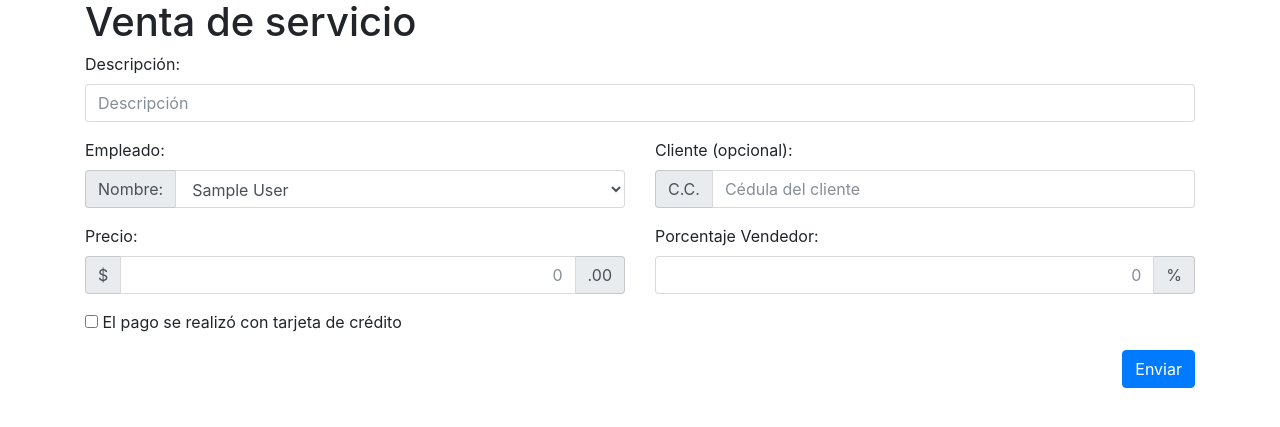
After one commit to marbrb/kenosis, a Django app: template sales/templates/sales/create_service_sale.html in a window 1280 px wide. The commit adds this page. Shown: the top 427 px of the page. Run offline with Django 3.2, Linux system fonts and the light colour scheme; the template is opened without the code that fills it: values that come from a table or form of the project are taken from there, others are empty; tables that the repository leaves empty hold one stand-in row (values such as "Sample post"); some libraries are stand-ins or nearby versions.

Commit message:
Service sales and product sales are two different things now.

```diff
--- /dev/null
+++ b/sales/static/js/service.js
@@ -0,0 +1,103 @@
+$(document).ready(function() {
+
+    elements = {
+        'price':            $('#price'),
+        'comission':        $('#comission'),
+        'descripcion':      $('#descripcion'),
+        'pay_with_card':    $('#pay_with_card'),
+        'cedula_cliente':   $('#cedula_cliente'),
+        'cedula_vendedor':  $('#cedula_vendedor')
+    }
+
+    buttons = {
+        'enviar':           $('#enviar')
+    }
+
+    forms = {
+        'register':     $('#register'),
+    }
+
+    initialize(elements)
+
+    forms['register'].on('submit', function(e) {
+
+        buttons['enviar'].attr('disabled', true)
+
+        var price           =   to_int(elements['price']),
+            is_card         =   elements['pay_with_card'].prop('checked'),
+            comission       =   to_int(elements['comission']),
+            description     =   trimText(elements['descripcion']),
+            owner_document  =   trimText(elements['cedula_vendedor']),
+            client_document =   trimText(elements['cedula_cliente'])
+
+        if(!description) {
+
+            alert('Tienes que ingresar una descripción')
+            elements['descripcion'].val('')
+            buttons['enviar'].attr('disabled', false)
+
+        } else if(!price) {
+
+            alert('El precio tiene que ser mayor a cero.')
+            elements['price'].val('')
+            elements['price'].focus()
+            buttons['enviar'].attr('disabled', false)
+
+        } else if(comission !== 0 && !comission) {
+
+            alert('El porcentaje del vendedor tiene que ser un número.')
+            elements['comission'].val('')
+            elements['comission'].focus()
+            buttons['enviar'].attr('disabled', false)
+
+        }else {
+
+            $.post('venta/servicio', {
+                el_name: description,
+                is_card: is_card,
+                value:  price,
+                owner_document: owner_document,
+                client_document: client_document,
+                percent: comission,
+            }, function(data) {
+
+                if(data.ok) {
+                    alert('El ingreso se registro correctamente.')
+                    initialize(elements)
+
+                } else {
+                    alert(data.msg)
+                }
+
+                buttons['enviar'].attr('disabled', false)
+
+            })
+
+        }
+        e.preventDefault()
+    })
+
+
+})
+
+function to_int($element) {
+    var value = $element.val()
+    value = value == '' ? 0 : parseInt(value)
+    if (value < 0) return NaN
+    return value
+}
+
+function trimText($element) {
+    return $.trim($element.val())
+}
+
+function initialize(elements) {
+
+    elements['price'].val('')
+    elements['comission'].val('')
+    elements['descripcion'].val('')
+    elements['cedula_cliente'].val('')
+
+    elements['pay_with_card'].prop('checked', false)
+
+}
--- /dev/null
+++ b/sales/templates/sales/create_service_sale.html
@@ -0,0 +1,96 @@
+<!DOCTYPE html>
+<html lang="es">
+<head>
+    <meta charset="utf-8">
+    <meta name="viewport" content="width=device-width, initial-scale=1, shrink-to-fit=no">
+    <title>Ingresar registro</title>
+    <link rel="stylesheet" type="text/css" href="/static/css/styles.css">
+    <link rel="stylesheet" type="text/css" href="/static/css/icons.css">
+    <link rel="stylesheet" type="text/css" href="/static/css/bootstrap.min.css">
+    <link rel="stylesheet" type="text/css" href="/static/css/bootstrap-grid.min.css">
+    <link rel="stylesheet" type="text/css" href="/static/css/bootstrap-reboot.min.css">
+</head>
+<body>
+
+    <!-- Content -->
+    <div class="container">
+
+        <h1>Venta de servicio</h1>
+
+        <form id="register">
+            <div class="form-group">
+                <label for="bar-code">Descripción: </label>
+                <input type="text" class="form-control" id="descripcion"  placeholder="Descripción" required>
+            </div>
+
+            <div class="row">
+                <div class="col">
+                    <div class="form-group">
+                        <label for="bar-code">Empleado: </label>
+                        <div class="input-group">
+                            <span class="input-group-addon">Nombre: </span>
+                            <select id="cedula_vendedor" class="form-control">
+                                {% for employee in employees %}
+                                <option value="{{ employee.document }}">{{ employee.name }}</option>
+                                {% endfor %}
+                            </select>
+                        </div>
+                    </div>
+                </div>
+                <div class="col">
+                    <div class="form-group">
+                        <label for="bar-code">Cliente (opcional): </label>
+                        <div class="input-group">
+                            <span class="input-group-addon">C.C.</span>
+                            <input type="text" class="form-control" id="cedula_cliente"  placeholder="Cédula del cliente">
+                        </div>
+                    </div>
+                </div>
+            </div>
+            <div class="form-group">
+                <div class="row">
+                    <div class="col">
+                        <label for="product-price">Precio: </label>
+                        <div class="input-group">
+                            <span class="input-group-addon">$</span>
+                            <input type="text" id="price" class="form-control input-right" aria-label="Precio" placeholder="0" >
+                            <span class="input-group-addon">.00</span>
+                        </div>
+                    </div>
+                    <div class="col">
+                        <label for="product-price">Porcentaje Vendedor: </label>
+                        <div class="input-group">
+                            <input type="text" id="comission" class="form-control input-right" aria-label="Porcentaje" placeholder="0" >
+                            <span class="input-group-addon">%</span>
+                        </div>
+                    </div>
+                </div>
+            </div>
+
+            <div class="form-group">
+                <div class="form-check">
+                    <label class="form-check-label">
+                        <input  id="pay_with_card" class="form-check-input" type="checkbox" value="">
+                        El pago se realizó con tarjeta de crédito
+                    </label>
+                </div>
+            </div>
+
+            <div class="form-group">
+                <div class=text-right>
+                    <button type="submit" id="enviar" class="btn btn-primary pull-right">Enviar</button>
+                </div>
+            </div>
+
+        </form>
+
+    </div>
+
+    <!-- Dependencies -->
+    <script src="/static/js/jquery-3.2.1.min.js"></script>
+    <script src="/static/js/popper.min.js"></script>
+    <script src="/static/js/boostrap.min.js"></script>
+    <script src="/static/js/index.js"></script>
+    <script src="/static/js/service.js"></script>
+</body>
+</html>
```
Also changed, not shown: sales/static/js/product.js (renamed from sales/static/js/app.js, +10 -91 lines), sales/templates/sales/create_product_sale.html (renamed from sales/templates/sales/create_sale.html, +9 -38 lines).
